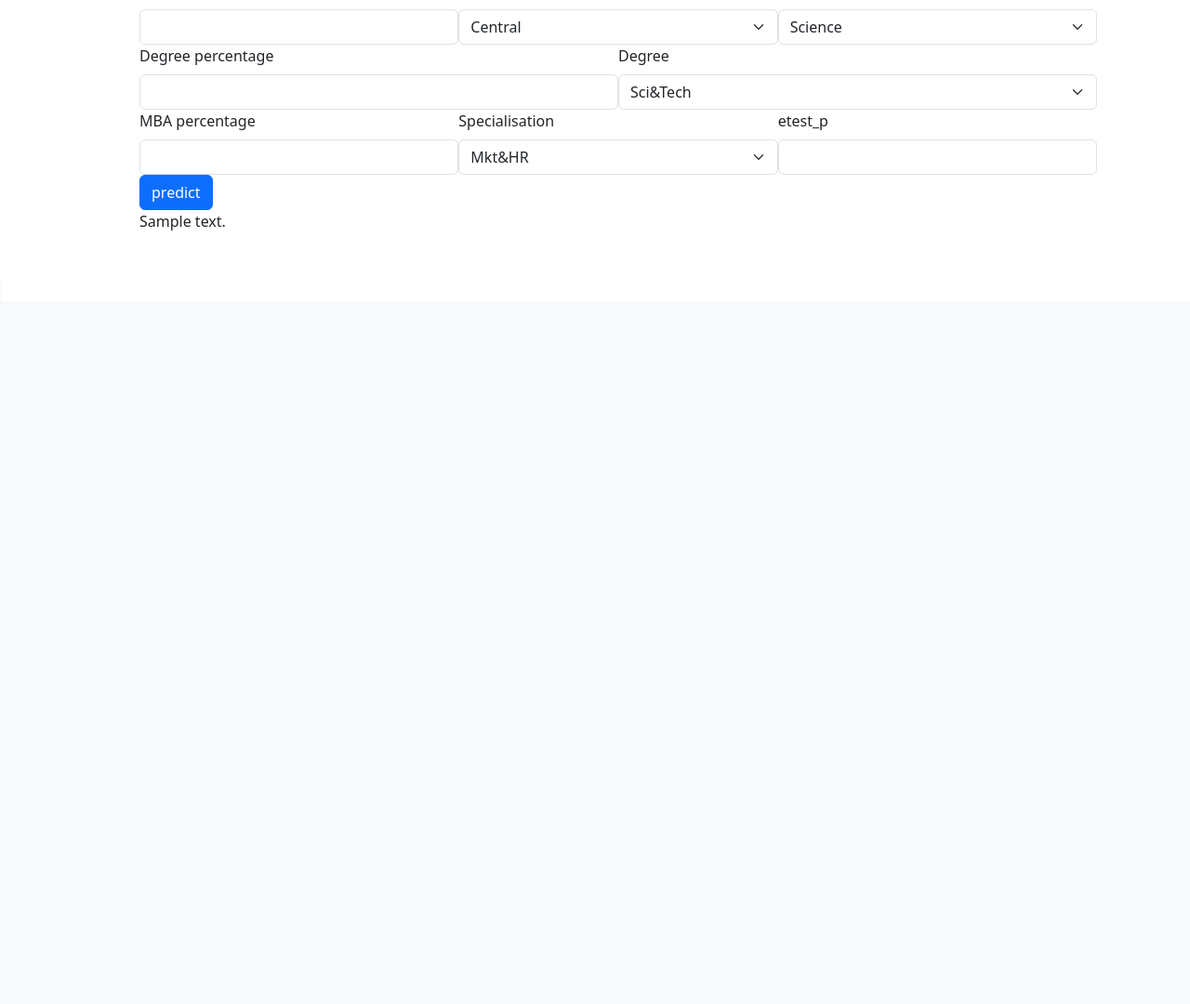
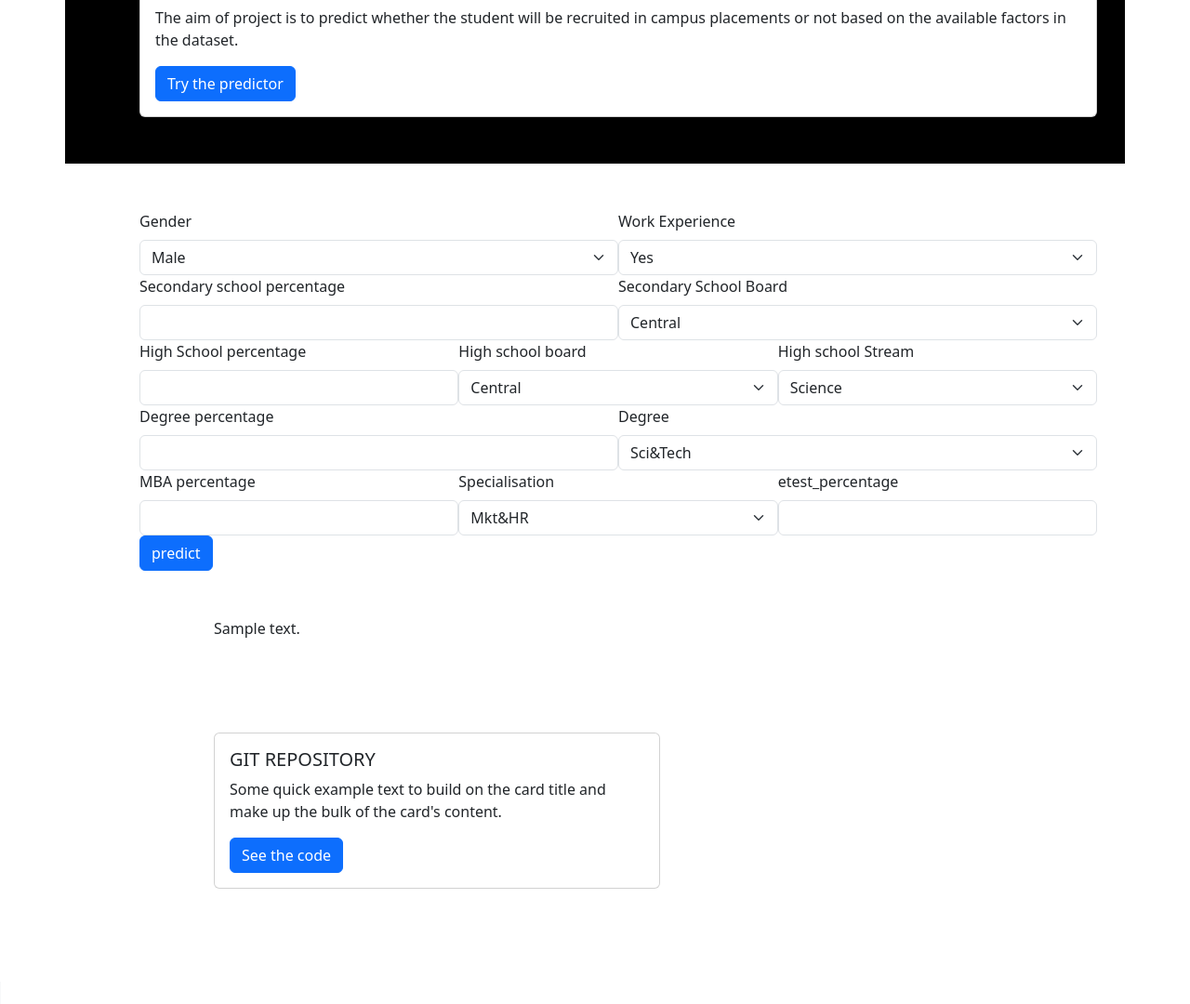
Before and after one commit to MadhukeshSingh/CampusPlacementPrediction, a Flask app: template templates/index.html in a window 1280 px wide. Shown: the part 943-2023 px from the top of the page at 93% size. Before the commit the page ends 1191 px from the top, so only its background shows below. Run offline with Flask 2, Linux system fonts and the light colour scheme; the template is opened without the code that fills it: most values are stand-ins (such as "Sample title", 1, 10 or a date in 2020); parts of the project's set-up code (start-up, migrations or seed data) failed here and were passed over.

Commit message:
footer added frontend changes made

```diff
--- a/static/css/style.css
+++ b/static/css/style.css
@@ -17,3 +17,23 @@
     padding-bottom: 50px;
     padding-left: 80px;
 }
+
+.footer
+{
+    display : flex;
+    flex-wrap: wrap;
+    padding-top: 50px;
+    padding-right: 30px;
+    padding-bottom: 50px;
+    padding-left: 80px;
+}
+
+.predictor
+{
+    display : flex;
+    flex-wrap: wrap;
+    padding-top: 50px;
+    padding-right: 30px;
+    padding-bottom: 50px;
+    padding-left: 80px;
+}
--- a/templates/index.html
+++ b/templates/index.html
@@ -30,7 +30,7 @@
 
 <span class="border border-light">
   <div class="container cards">
-    <div class="card" style="width: 30rem;">
+    <div class="card" style="width: 70rem;">
       <img
         src="https://images.unsplash.com/photo-1487528278747-ba99ed528ebc?ixlib=rb-4.0.3&ixid=MnwxMjA3fDB8MHxwaG90by1wYWdlfHx8fGVufDB8fHx8&auto=format&fit=crop&w=1170&q=80"
         class="card-img-top" alt="...">
@@ -42,17 +42,7 @@
       </div>
     </div>
 
-    <div class="card" style="width: 30rem;">
-      <img
-        src="https://images.unsplash.com/photo-1618401471353-b98afee0b2eb?ixlib=rb-4.0.3&ixid=MnwxMjA3fDB8MHxwaG90by1wYWdlfHx8fGVufDB8fHx8&auto=format&fit=crop&w=1188&q=80"
-        class="card-img-top" alt="...">
-      <div class="card-body">
-        <h5 class="card-title">GIT REPOSITORY</h5>
-        <p class="card-text">Some quick example text to build on the card title and make up the bulk of the card's
-          content.</p>
-        <a href="https://github.com/MadhukeshSingh/CampusPlacementPrediction" class="btn btn-primary">See the code</a>
-      </div>
-    </div>
+
 
   </div>
   <form action="{{ url_for('predict')}}" method="post">
@@ -134,7 +124,7 @@
       </select>
     </div>
     <div class="col-md-4">
-      <label for="etest_p" class="form-label">etest_p</label>
+      <label for="etest_p" class="form-label">etest_percentage</label>
       <input type="number" name="etest_p"  min="0" max="100" class="form-control" id="etest_p" required />
     </div>
 
@@ -142,5 +132,20 @@
       <button type="submit" class="btn btn-primary">predict</button>
     </div>
   </form>
-{{prediction_text}}
-</span>
+<div class="container predictor">
+  {{prediction_text}}
+</div>
+
+<div class="container footer">
+  <footer>
+    <div class="card" style="width: 30rem;">
+      <div class="card-body">
+        <h5 class="card-title">GIT REPOSITORY</h5>
+        <p class="card-text">Some quick example text to build on the card title and make up the bulk of the card's
+          content.</p>
+        <a href="https://github.com/MadhukeshSingh/CampusPlacementPrediction" class="btn btn-primary">See the code</a>
+      </div>
+    </div>
+  </footer>
+  </span>
+</div>
```
